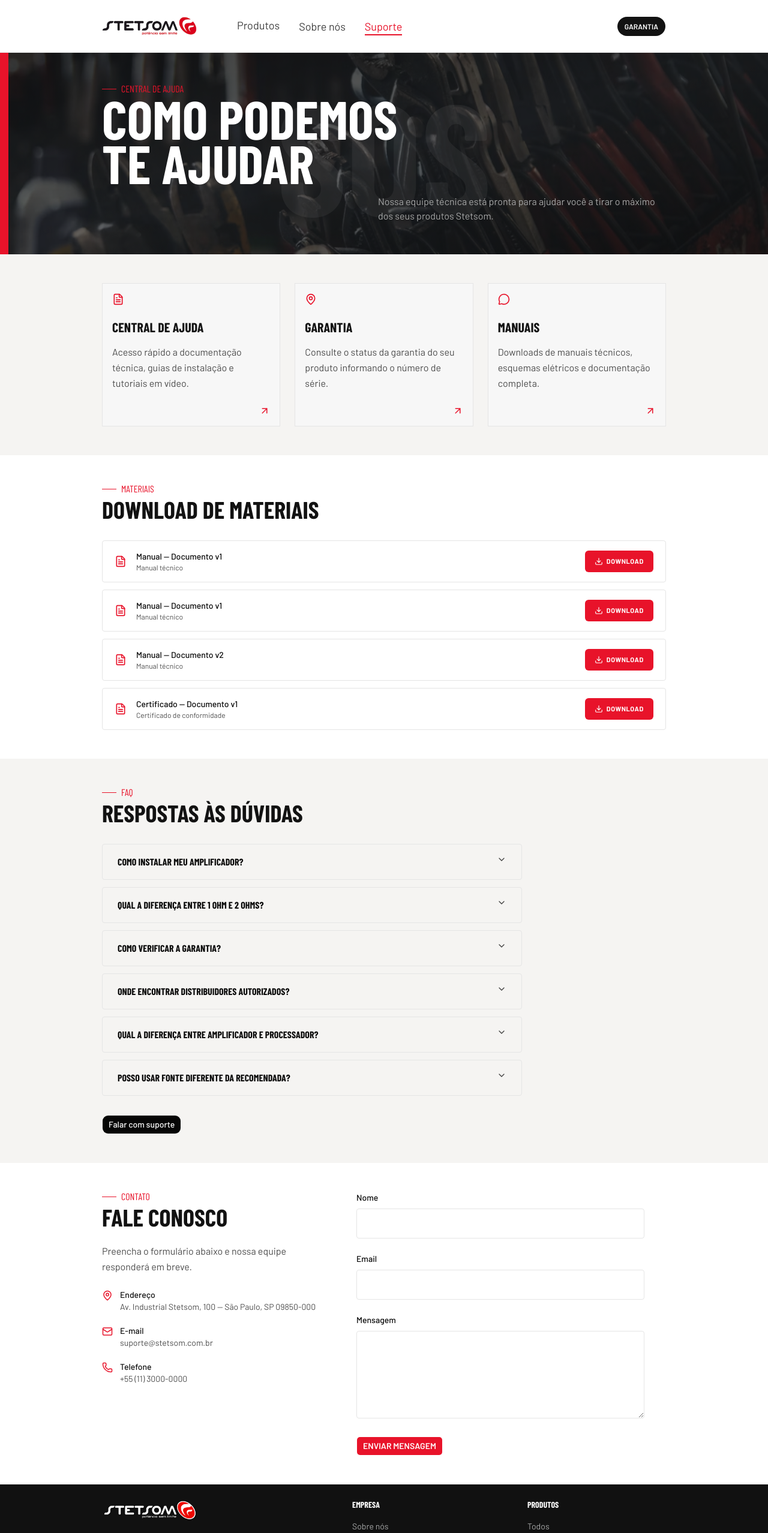
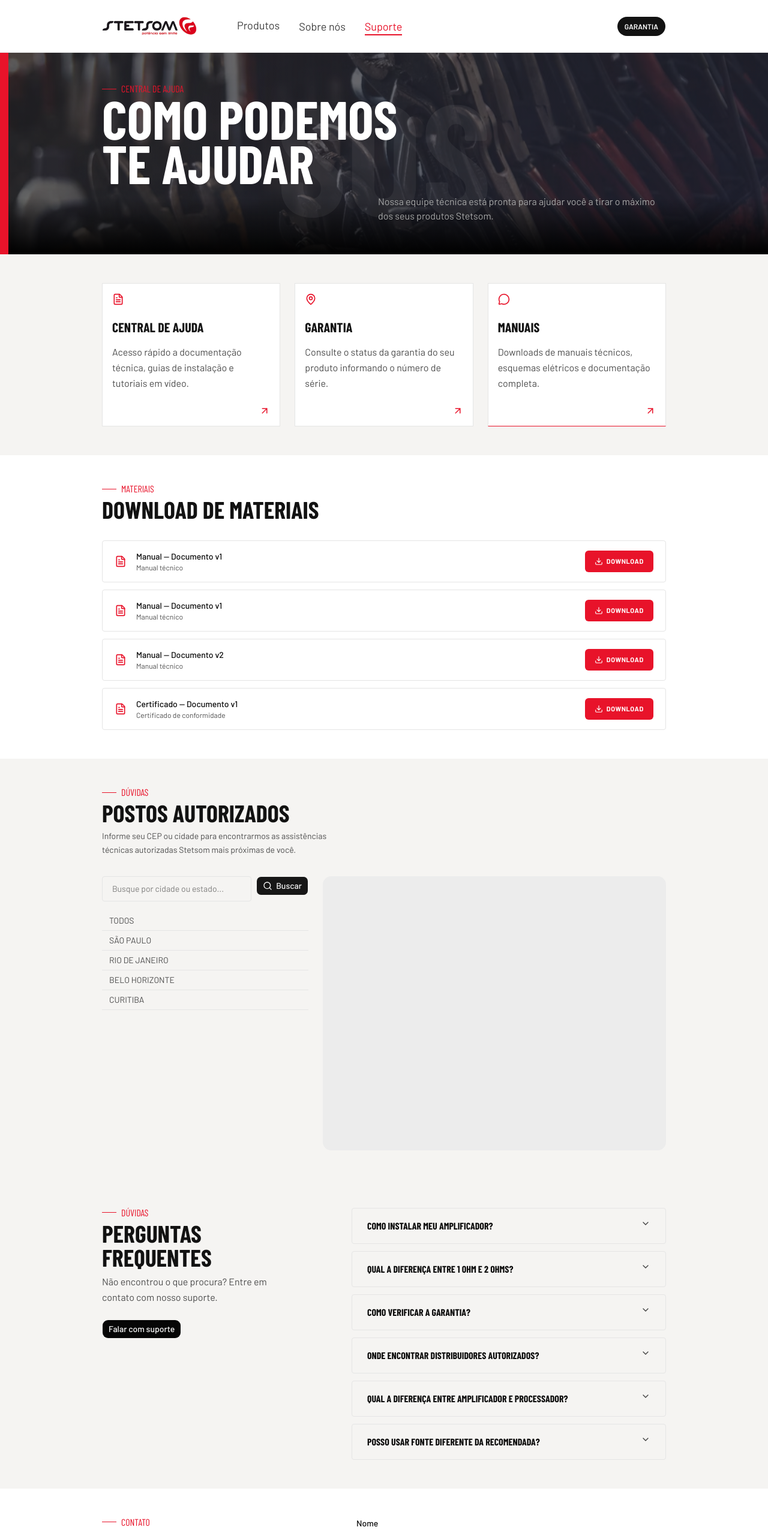
Before and after one commit to PlazaCC/stetsom-front, a Next.js app: page /suporte in a window 1280 px wide. Shown: the top 2556 px of the page at 60% size. Built offline with nearby package versions, Linux system fonts and the light colour scheme; a web font is replaced by a local one.

Commit message:
refactor: update Suporte page layout and improve design fidelity with new sections and styles

```diff
--- a/src/app/(site)/suporte/page.tsx
+++ b/src/app/(site)/suporte/page.tsx
@@ -3,7 +3,7 @@ import { Button } from '@/components/ui/button'
 import { Container } from '@/components/ui/container'
 import { SectionLabel } from '@/components/ui/section-label'
 import { getSupportPayload } from '@/lib/api/server'
-import { ArrowUpRight, Download, FileText } from 'lucide-react'
+import { ArrowUpRight, Download, FileText, Search } from 'lucide-react'
 import Image from 'next/image'
 import Link from 'next/link'
 import { CARD_ICONS, CONTACT_DETAILS } from './_components/data'
@@ -15,7 +15,9 @@ export default async function SuportePage() {
   return (
     <div>
       {/* 1. HERO BANNER - com gradiente dark + watermark "SOS" + barra vermelha */}
-      <section className='relative w-full h-84 bg-brand-dark overflow-hidden flex items-center'>
+      <section className='relative w-full h-84 overflow-hidden flex items-center'
+        style={{ background: 'radial-gradient(circle at 99% 114%, rgb(27,26,44) 0%, rgb(28,24,24) 100%)' }}
+      >
           <Image
             src={supportPayload.hero.image}
             alt='Hero Support'
@@ -24,7 +26,7 @@ export default async function SuportePage() {
             sizes='100vw'
             priority
           />
-        <div className='absolute inset-0 bg-linear-to-br from-black/40 via-transparent to-black/40' />
+        <div className='absolute inset-0' style={{ background: 'linear-gradient(180deg, rgba(0,0,0,0) 72%, rgba(0,0,0,1) 100%)' }} />
         <span className='absolute inset-0 font-sans-condensed font-black uppercase text-center flex items-center justify-center text-display-2xl sm:text-[150px] lg:text-[263px] text-watermark-text opacity-[0.08] pointer-events-none select-none leading-none'>
           {supportPayload.hero.watermarkText}
         </span>
@@ -46,11 +48,11 @@ export default async function SuportePage() {
       <section className='w-full bg-off-white py-12'>
         <Container>
           <div className='grid grid-cols-1 md:grid-cols-3 gap-6'>
-            {supportPayload.cards.map((card) => {
+            {supportPayload.cards.map((card, index) => {
               const Icon = CARD_ICONS[card.id as keyof typeof CARD_ICONS] ?? FileText
 
               return (
-                <div key={card.id} className='bg-card border border-border p-4 flex min-h-52 flex-col'>
+                <div key={card.id} className={'bg-white border border-border p-4 flex min-h-52 flex-col' + (index === supportPayload.cards.length - 1 ? ' border-b-brand' : '')}>
                   <Icon size={20} className='mb-5 text-brand' />
                   <h3 className='font-sans-condensed font-black text-section-title uppercase text-brand-dark mb-3'>
                     {card.title}
@@ -105,11 +107,58 @@ export default async function SuportePage() {
         </Container>
       </section>
 
-      {/* 4. FAQ ACCORDION SECTION - accordion com items + botão "Falar com suporte" */}
+      {/* 4. POSTOS AUTORIZADOS - busca de assistências técnicas */}
       <section className='w-full bg-off-white py-12'>
         <Container>
+          <SectionLabel label='DÚVIDAS' title='POSTOS AUTORIZADOS' />
+          <p className='text-sm text-text-subtle mt-2 max-w-96 leading-relaxed'>
+            Informe seu CEP ou cidade para encontrarmos as assistências técnicas autorizadas Stetsom mais próximas de você.
+          </p>
+          <div className='flex flex-col lg:flex-row lg:gap-6 mt-8'>
+            <div className='lg:w-[344px] shrink-0'>
+              <div className='flex gap-2'>
+                <input
+                  type='text'
+                  placeholder='Busque por cidade ou estado...'
+                  className='w-full rounded border border-border px-4 py-2.5 text-sm focus:outline-none focus:ring-2 focus:ring-brand'
+                />
+                <Button variant='default' className='shrink-0 gap-1.5 rounded-md'>
+                  <Search size={16} />
+                  Buscar
+                </Button>
+              </div>
+              <div className='mt-4 flex flex-col'>
+                {['TODOS', 'SÃO PAULO', 'RIO DE JANEIRO', 'BELO HORIZONTE', 'CURITIBA'].map((city) => (
+                  <div
+                    key={city}
+                    className='border-b border-border py-1.5 px-3 text-sm text-text-subtle hover:text-brand cursor-pointer transition-colors'
+                  >
+                    {city}
+                  </div>
+                ))}
+              </div>
+            </div>
+            <div className='flex-1 mt-6 lg:mt-0'>
+              <div className='bg-muted rounded-xl h-[457px]' />
+            </div>
+          </div>
+        </Container>
+      </section>
+
+      {/* 5. FAQ ACCORDION - perguntas frequentes + suporte */}
+      <section className='w-full bg-off-white py-12'>
+        <Container>
+          <div className='flex flex-col lg:flex-row lg:gap-24'>
+            <div className='lg:w-80 shrink-0'>
               <SectionLabel label={supportPayload.faq.label} title={supportPayload.faq.title} />
-          <div className='max-w-175 mt-8'>
+              <p className='text-base text-text-subtle mt-2 leading-relaxed'>
+                Não encontrou o que procura? Entre em contato com nosso suporte.
+              </p>
+              <Button variant='default' className='mt-6 bg-surface-elevated text-white hover:bg-brand-dark'>
+                {supportPayload.faq.supportButtonLabel}
+              </Button>
+            </div>
+            <div className='flex-1 mt-8 lg:mt-0'>
               <Accordion className='space-y-3'>
                 {supportPayload.faq.items.map((item, index) => (
                   <AccordionItem key={index} value={`item-${index}`} className='border border-border rounded px-6 py-4'>
@@ -120,14 +169,12 @@ export default async function SuportePage() {
                   </AccordionItem>
                 ))}
               </Accordion>
-            <Button variant='default' className='mt-8 bg-surface-elevated text-white hover:bg-brand-dark'>
-              {supportPayload.faq.supportButtonLabel}
-            </Button>
+            </div>
           </div>
         </Container>
       </section>
 
-      {/* 5. CONTATO - 2 colunas: info + formulário */}
+      {/* 6. CONTATO - 2 colunas: info + formulário */}
       <section className='w-full bg-white py-12'>
         <Container>
           <div className='flex flex-col lg:flex-row lg:gap-16 lg:items-start'>
--- a/src/lib/mock/support.ts
+++ b/src/lib/mock/support.ts
@@ -118,8 +118,8 @@ export const SUPPORT_PAYLOAD: SupportPayload = {
     description: 'Preencha o formulário abaixo e nossa equipe responderá em breve.',
   },
   faq: {
-    label: 'FAQ',
-    title: 'RESPOSTAS ÀS DÚVIDAS',
+    label: 'DÚVIDAS',
+    title: 'PERGUNTAS FREQUENTES',
     items: SUPPORT_FAQ_ITEMS,
     supportButtonLabel: 'Falar com suporte',
   },
```
Also changed, not shown: 1 other file (tests, documents, lock files or other folders). Lines whose indentation alone changed are shown as unchanged.
